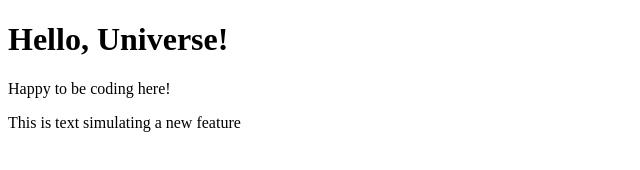
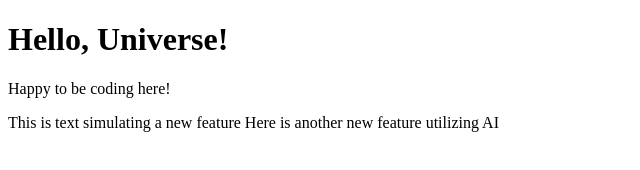
Before and after one commit to nsmartin2001/test-project, a plain HTML site: page index.html in a window 1280 px wide. Shown: the whole page, without its empty margins (0-640 px from the left). Drawn offline with Linux system fonts and the light colour scheme.

Commit message:
feat: simulating new feature

```diff
--- a/index.html
+++ b/index.html
@@ -10,6 +10,7 @@
 <p>Happy to be coding here!</p>
 <div>
   This is text simulating a new feature
+  Here is another new feature utilizing AI
 </div>
 </body>
 </html>
```
Also changed, not shown: 1 other file.
